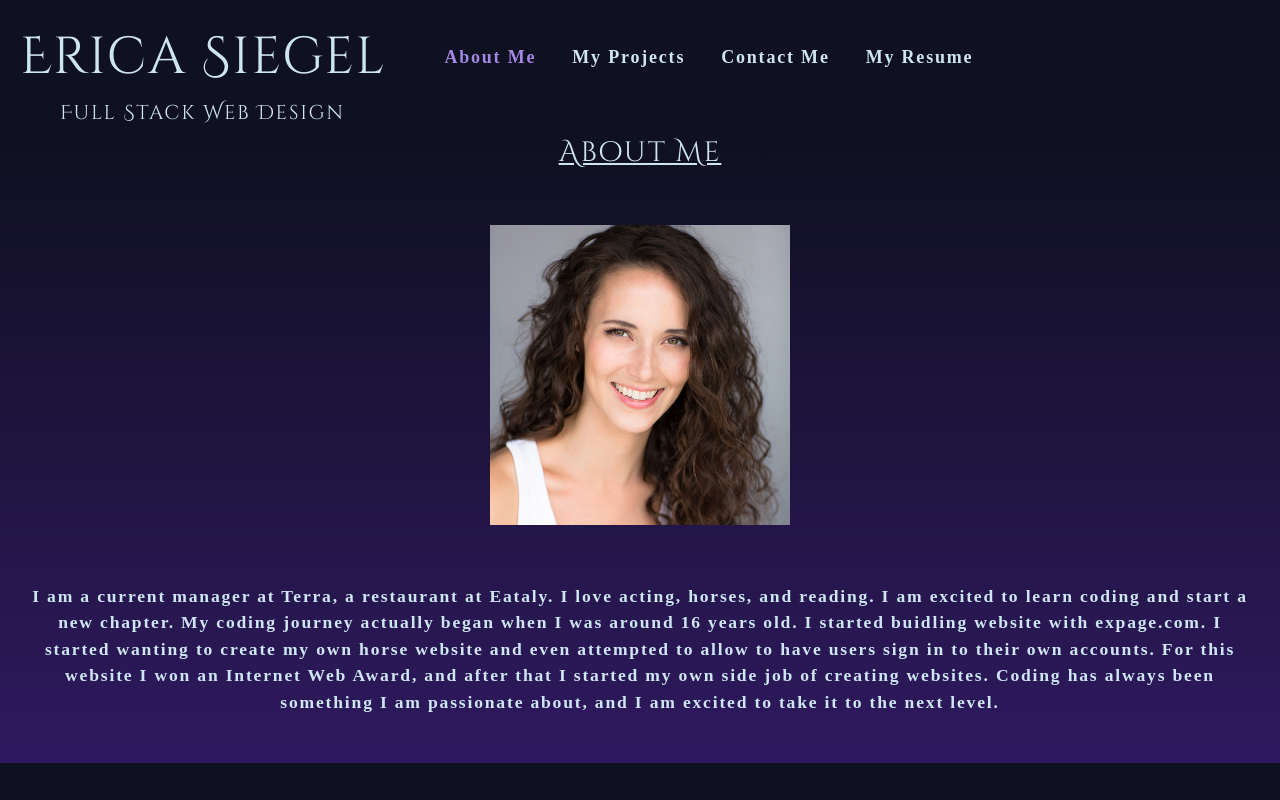
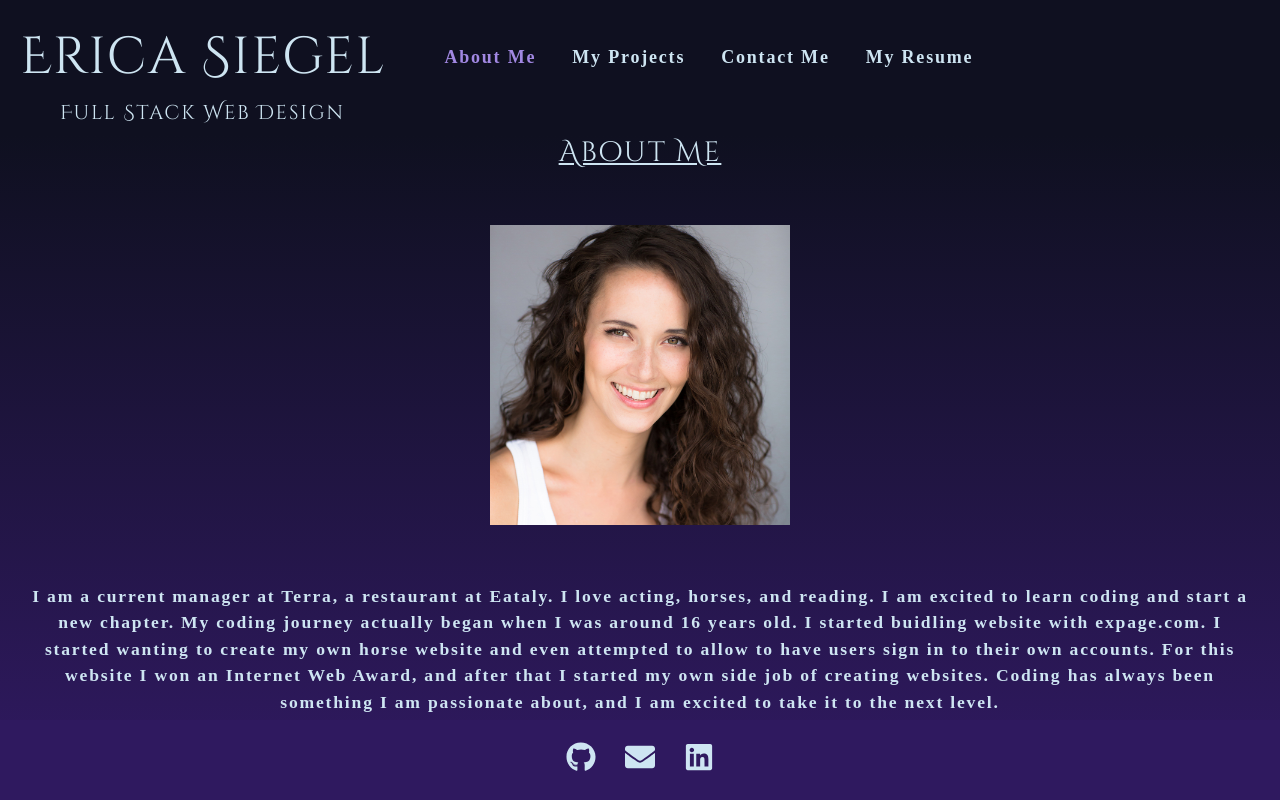
Before and after one commit to ericasiegel/my-react-portfolio, a React (Create React App) app: page / in a window 1280 px wide. Built offline with nearby package versions, Linux system fonts and the light colour scheme.

Commit message:
created footer with icons

```diff
--- a/src/App.js
+++ b/src/App.js
@@ -43,6 +43,7 @@ function App() {
           // Render the component returned by 'renderPage()'
           renderPage(currentPage)
         }
+        <Footer />
       </div>
     </div>
   );
--- a/src/components/Footer/index.js
+++ b/src/components/Footer/index.js
@@ -1,10 +1,15 @@
 import React from 'react';
+import { FaGithub, FaLinkedin, FaEnvelope } from 'react-icons/fa';
 
 function Footer () {
     return (
-        <div>
-            Footer Element
-        </div>
+        <footer>
+            <div className='icons'>
+                <a href="https://github.com/ericasiegel"><FaGithub className='icon'/></a>
+                <a href="mailto:siegel.erica@gmail.com"><FaEnvelope className='icon' /></a>
+                <a href="https://www.linkedin.com/in/erica-siegel-79427640/"><FaLinkedin className='icon' /></a>
+            </div>
+        </footer>
     )
 }
 
--- a/src/index.css
+++ b/src/index.css
@@ -319,3 +319,27 @@ a {
   justify-content: center;
 
 }
+.icon {
+  color: #CEE5F2;
+  font-size: 30px;
+
+}
+.icons {
+  width: 15%;
+  display: flex;
+  justify-content: space-between;
+  padding: 20px;
+}
+
+footer {
+  position: fixed;
+  left: 0;
+  bottom: 0;
+  width: 100%;
+  height: 80px;
+  display: flex;
+  background-color: var(--dark);
+  color: white;
+  text-align: center;
+  justify-content: center;
+}
```
